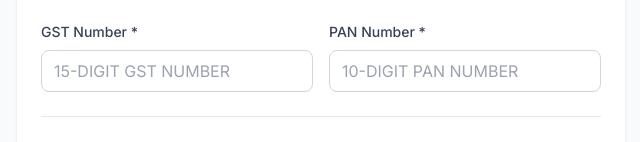
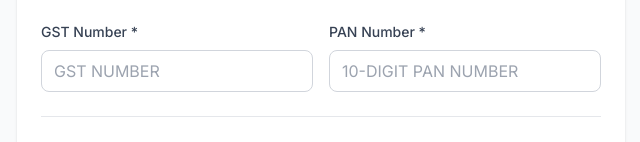
Before and after one commit to ArindamTripathi619/apexsolar-app, a Next.js app: page /admin/clients/add in a window 1280 px wide. Shown: the part 281-423 px from the top of the page, without its empty margins (319-959 px from the left). Built offline with nearby package versions, Linux system fonts and the light colour scheme.

Commit message:
Remove GST validation completely to accept client provided formats

```diff
--- a/app/admin/clients/add/page.tsx
+++ b/app/admin/clients/add/page.tsx
@@ -111,11 +111,7 @@ export default function AddClient() {
                       value={formData.gstNumber}
                       onChange={handleChange}
                       className="w-full border border-gray-300 rounded-lg px-3 py-2 focus:outline-none focus:ring-2 focus:ring-blue-500"
-                      placeholder="15-digit GST number"
-                      pattern="[0-9A-Z]{15}"
-                      title="Please enter a valid 15-character GST number (e.g., 19AACN8612L1Z5)"
-                      maxLength={15}
-                      minLength={15}
+                      placeholder="GST number"
                       style={{ textTransform: 'uppercase' }}
                       required
                     />
```
